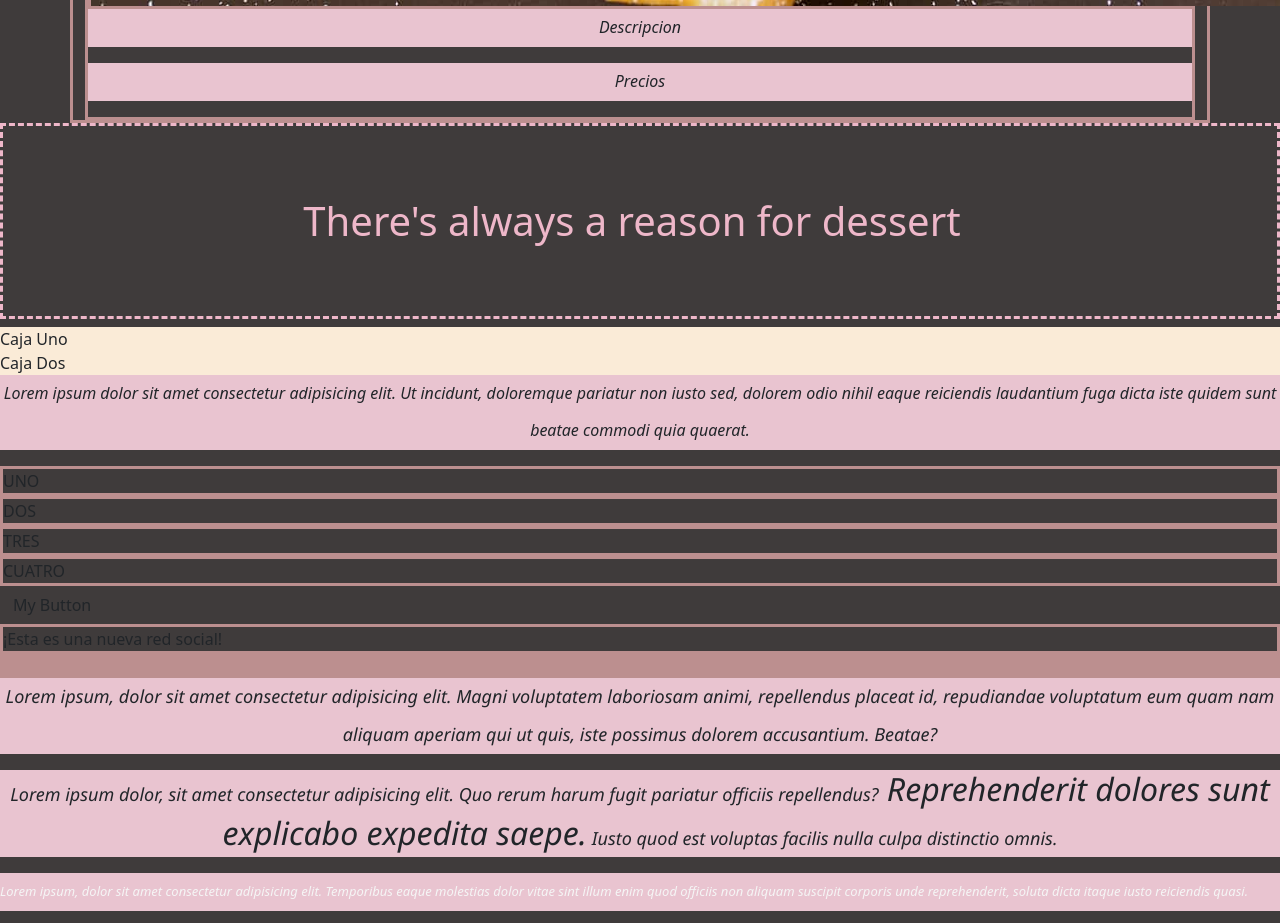
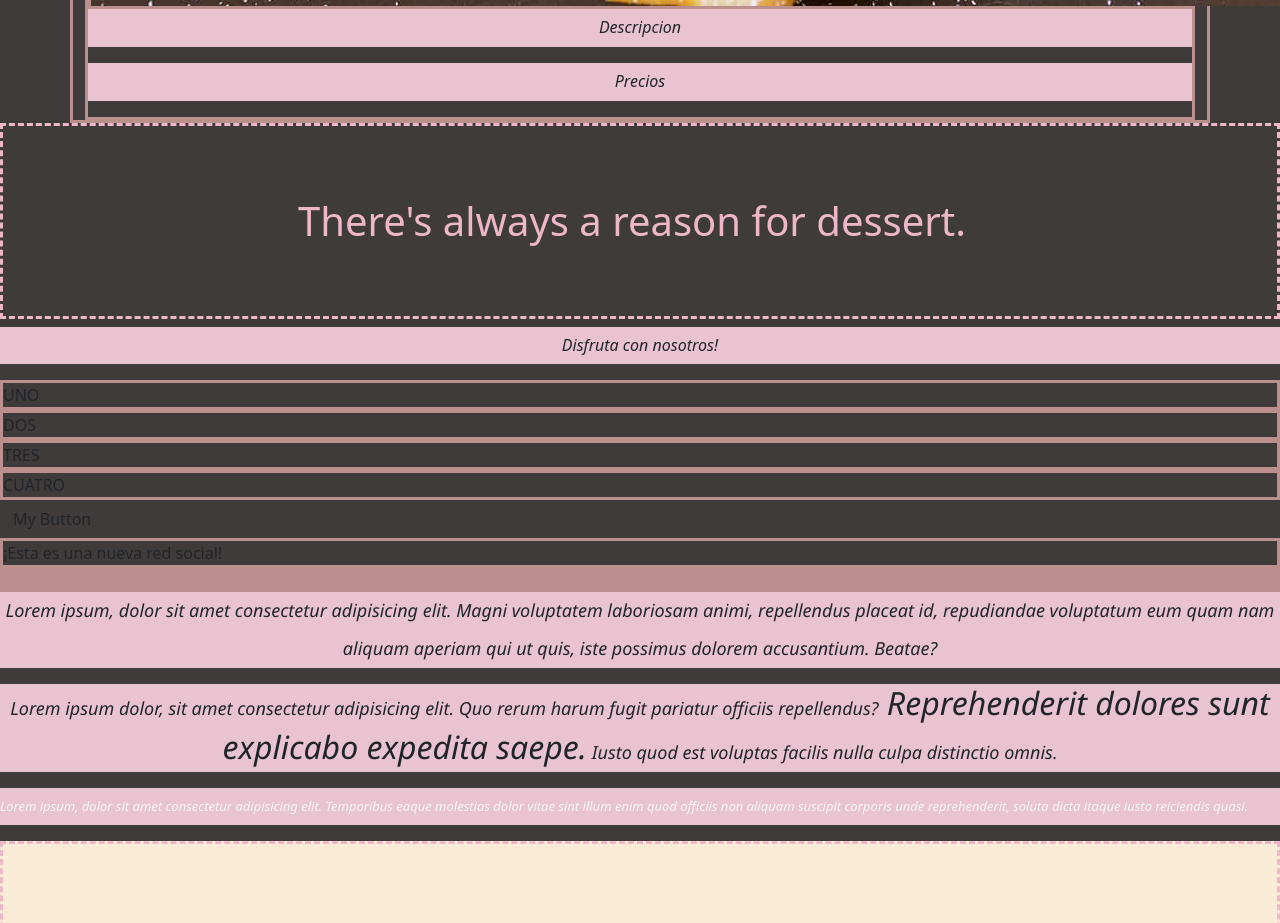
Before and after one commit to Kary932/Curso932K, a plain HTML site: page index.html in a window 1280 px wide. Shown: the part 3440-4363 px from the top of the page. Drawn offline with nearby package versions, Linux system fonts and the light colour scheme.

Commit message:
cambio index

```diff
--- a/index.html
+++ b/index.html
@@ -89,12 +89,9 @@
 
 
     <!-- Enlaces aboslutos - interactividad -->
-    <h1>There's always a reason for dessert</h1>
+    <h1>There's always a reason for dessert.</h1>
 
-    <section class="box-uno">Caja Uno</section>
-    <section class="box-dos">Caja Dos</section>
-
-    <p>Lorem ipsum dolor sit amet consectetur adipisicing elit. Ut incidunt, doloremque pariatur non iusto sed, dolorem odio nihil eaque reiciendis laudantium fuga dicta iste quidem sunt beatae commodi quia quaerat.</p>
+    <p>Disfruta con nosotros!</p>
 
     <div>UNO</div>
     <div>DOS</div>
```
